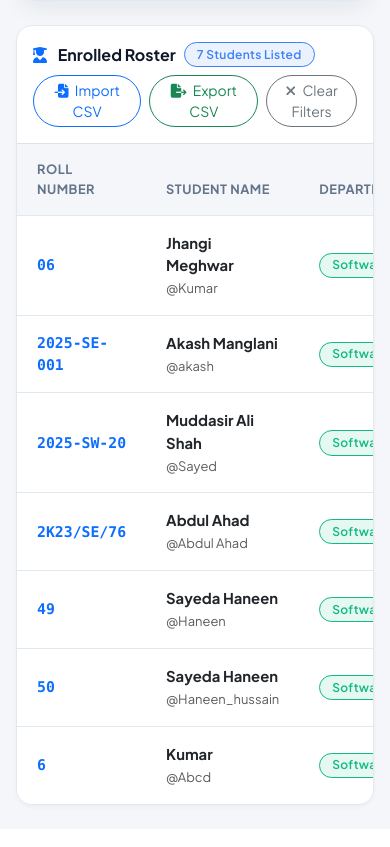
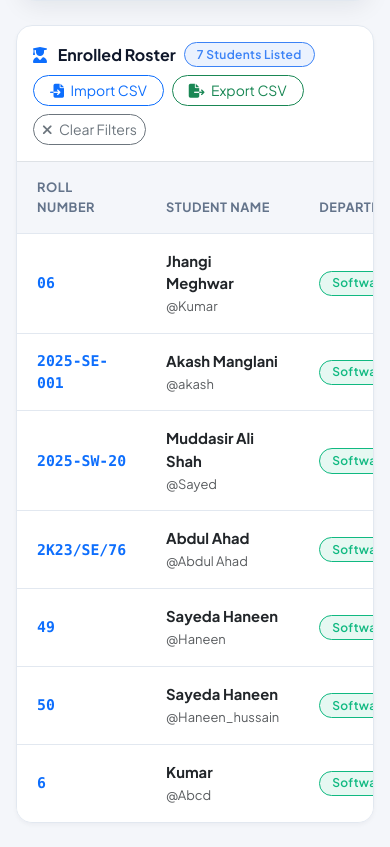
Before and after one commit to SayedaHaneen/Smart-Attendance-System, a PHP site: page /admin/manage_students.php?dept_id=1 in a window 390 px wide. Shown: the part 681-1528 px from the top of the page. Before the commit the page ends 1490 px from the top, so only its background shows below. Run offline with PHP 8.4, Linux system fonts and the light colour scheme; a user stored in the database is signed in; data comes from the database, SQL or seed files in the repository; data that the repository does not hold is empty; some libraries are stand-ins or nearby versions.

Commit message:
Optimize Enrolled Student Roster table and button container responsiveness for small viewports

```diff
--- a/admin/manage_students.php
+++ b/admin/manage_students.php
@@ -344,7 +344,7 @@ $sections = $db->query("SELECT section_id, section_name FROM sections ORDER BY s
                     <span class="fw-bold"><i class="fas fa-user-graduate text-primary me-2"></i> Enrolled Roster</span>
                     <span class="badge badge-custom badge-pending"><?php echo $students ? $students->num_rows : 0; ?> Students Listed</span>
                 </div>
-                <div class="d-flex gap-2">
+                <div class="d-flex gap-2 flex-wrap">
                     <button type="button" class="btn btn-outline-primary btn-sm rounded-pill px-3" data-bs-toggle="modal" data-bs-target="#importModal">
                         <i class="fas fa-file-import me-1"></i> Import CSV
                     </button>
--- a/assets/css/theme.css
+++ b/assets/css/theme.css
@@ -600,3 +600,10 @@ html, body {
     color: var(--text-muted) !important;
     opacity: 0.6 !important;
 }
+
+/* Custom Table Responsive Fixes */
+.table-responsive {
+    overflow-x: auto !important;
+    -webkit-overflow-scrolling: touch !important;
+    width: 100% !important;
+}
```
